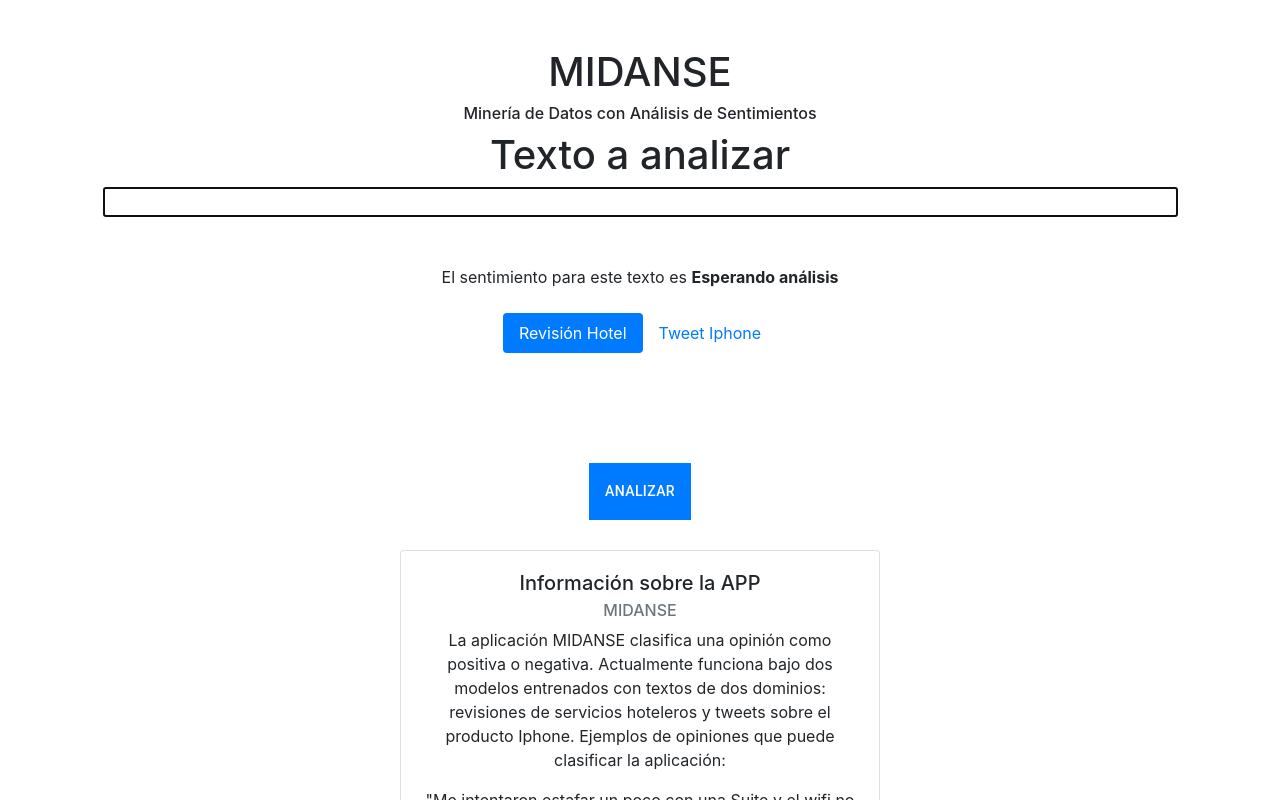
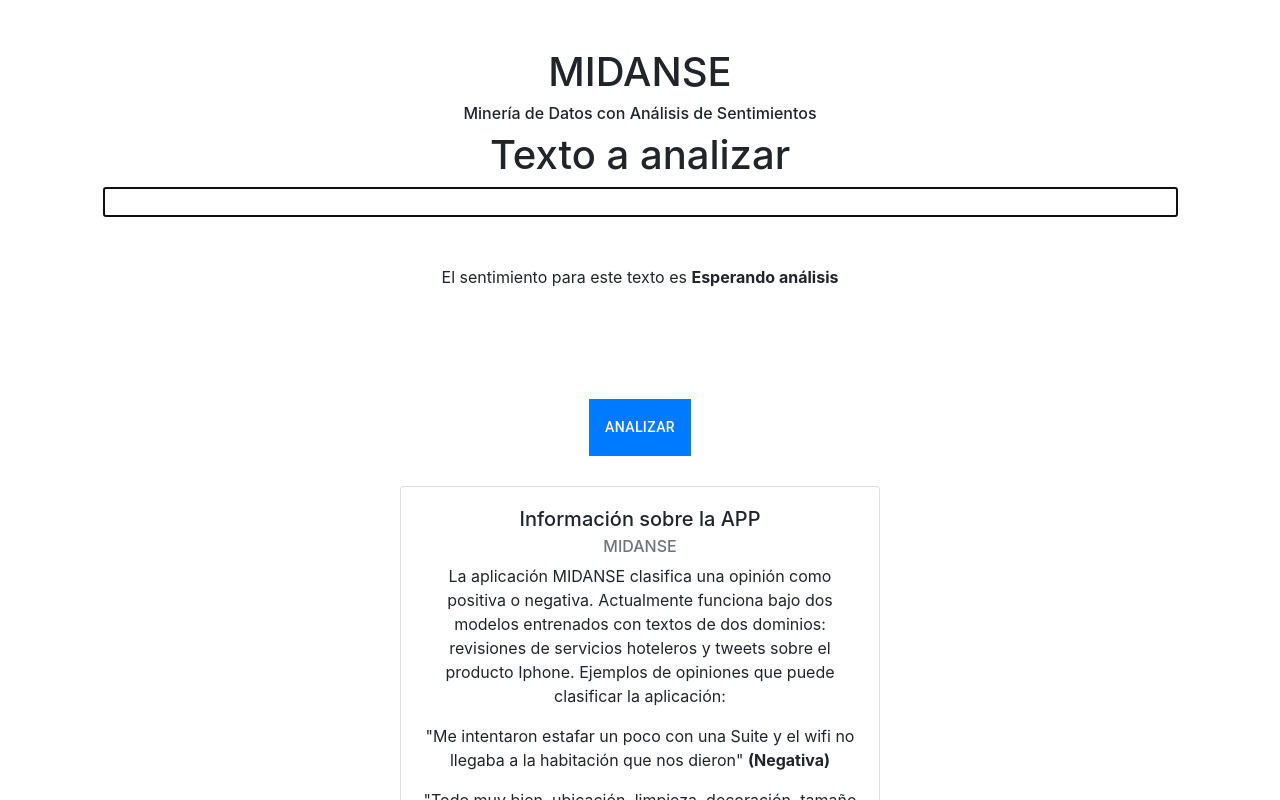
Before and after one commit to EdisonBedoya98/ReactRestAPIDjango, a React (Create React App) app: page / in a window 1280 px wide. Shown: the top 800 px of the page. Built offline with nearby package versions, Linux system fonts and the light colour scheme.

Commit message:
caracteristicas nuevas de la GUI

```diff
--- a/src/App.js
+++ b/src/App.js
@@ -32,8 +32,6 @@ function App() {
             <Card.Title>Información sobre la APP</Card.Title>
             <Card.Subtitle className="mb-2 text-muted">MIDANSE</Card.Subtitle>
             <Card.Text>
-
-
               La aplicación MIDANSE clasifica una opinión como positiva o negativa. Actualmente funciona bajo dos modelos entrenados con textos de dos dominios: revisiones de servicios hoteleros y tweets sobre el producto Iphone. Ejemplos de opiniones que puede clasificar la aplicación:
 
  </Card.Text>
--- a/src/FormSentimentIndex.js
+++ b/src/FormSentimentIndex.js
@@ -86,7 +86,7 @@ class FormSentimentIndex extends Component {
                                             : 'Esperando análisis'}</b>
                                     </div>
                                 </Row>
-                                <Row className="justify-content-md-center">
+                                {/* <Row className="justify-content-md-center">
                                     <Col md="auto" >
                                         <div className="mt-4">
                                             <Nav variant="pills" defaultActiveKey="RevHotel" onSelect={this.handleSelect}>
@@ -99,7 +99,7 @@ class FormSentimentIndex extends Component {
                                             </Nav>
                                         </div>
                                     </Col>
-                                </Row>
+                                </Row> */}
                             </Container>
                         </div>
                         <div className="control mt-5">
```
